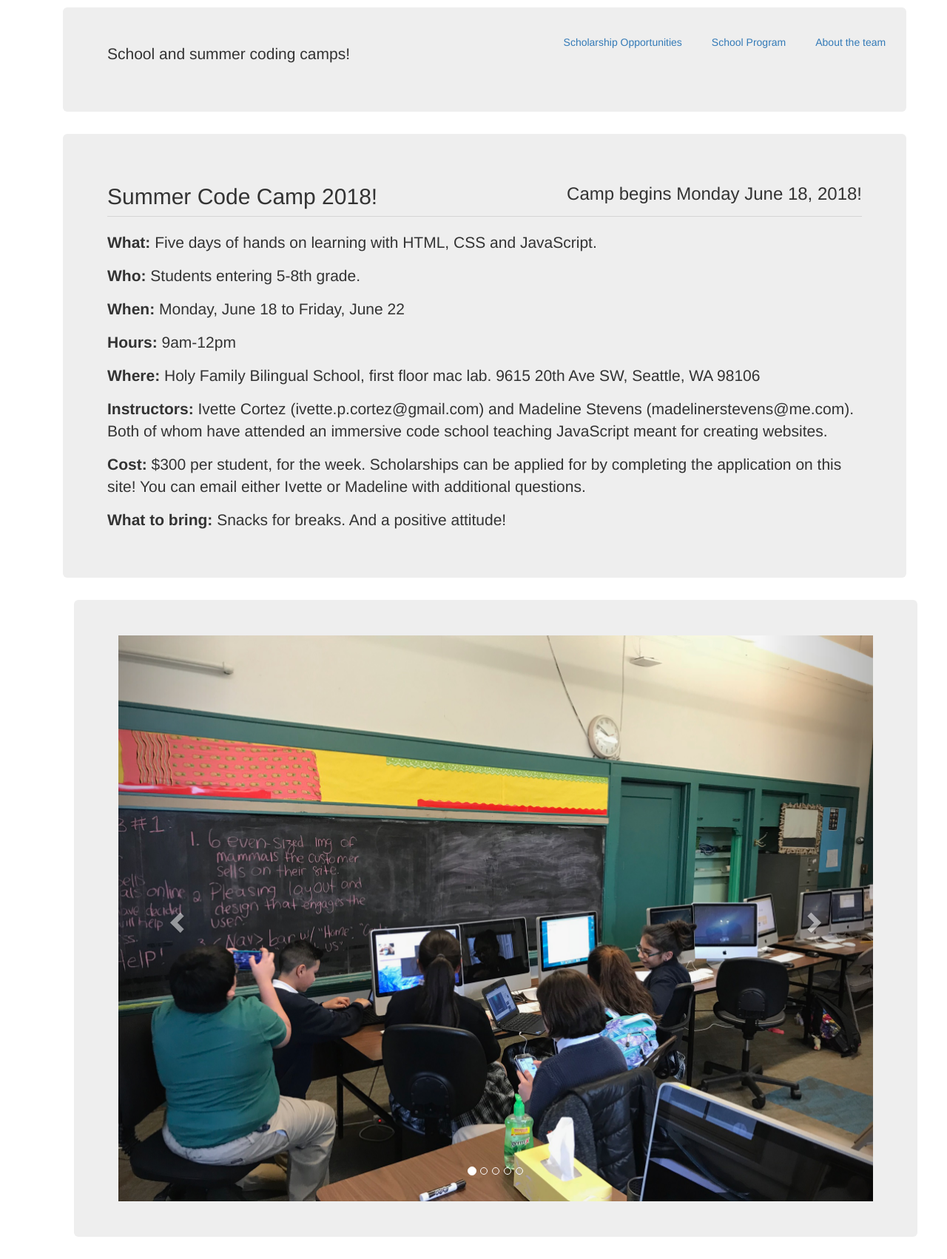
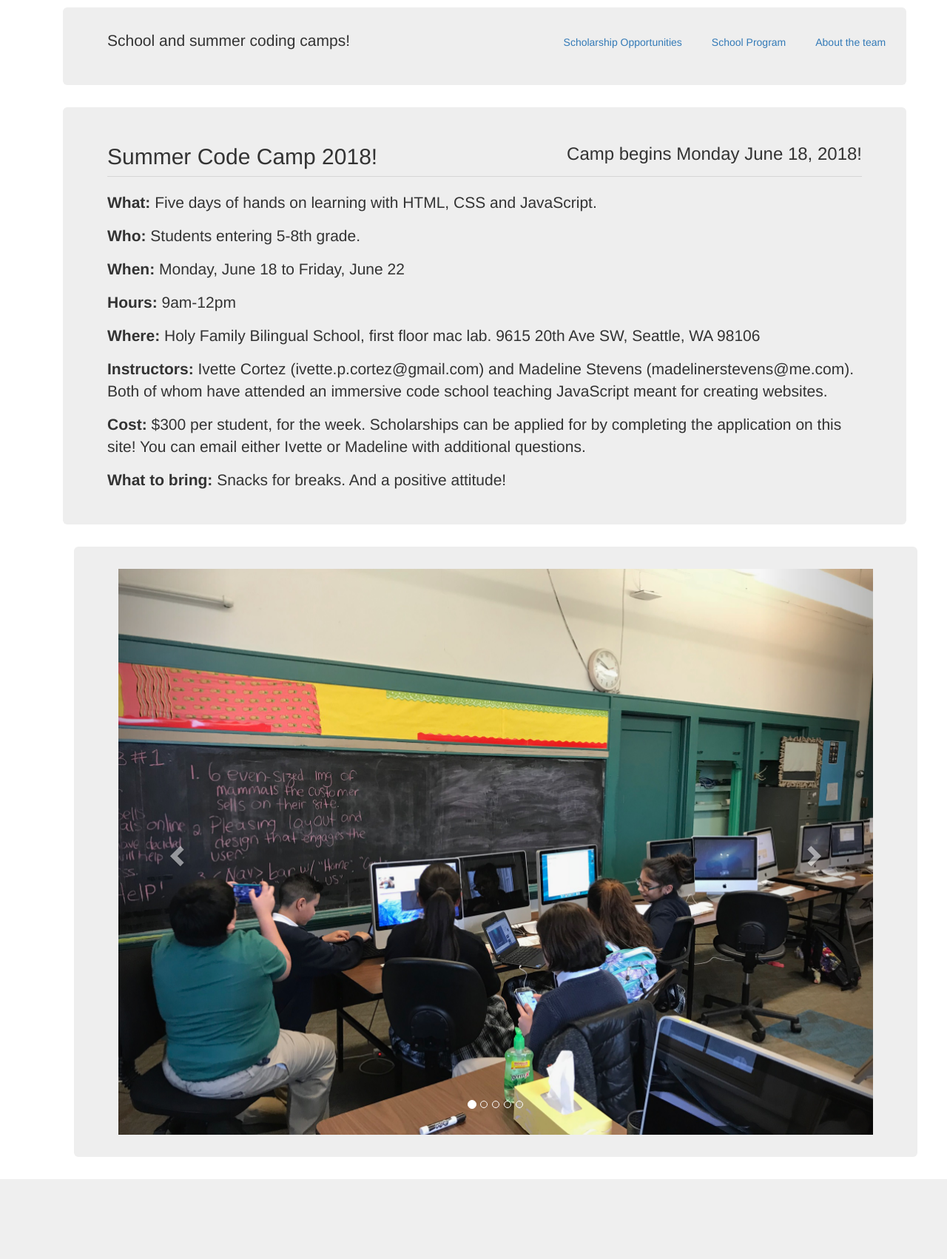
Before and after one commit to madeline-stevens/coding-falcons, a PHP site: page /index.html in a window 1280 px wide. Shown: the part 60-1762 px from the top of the page at 74% size. After the commit the page ends 1654 px from the top, so only its background shows below. Run offline with PHP 8.4, Linux system fonts and the light colour scheme; some libraries are stand-ins or nearby versions.

Commit message:
decreased jumbotron padding with stylesheet:

```diff
--- a/styles/style.css
+++ b/styles/style.css
@@ -10,6 +10,9 @@
   /* max-height: 225px; */
   }
 
+.jumbotron {
+  padding: 30px;
+}
 /*
 img {
   width: 50%;
```
